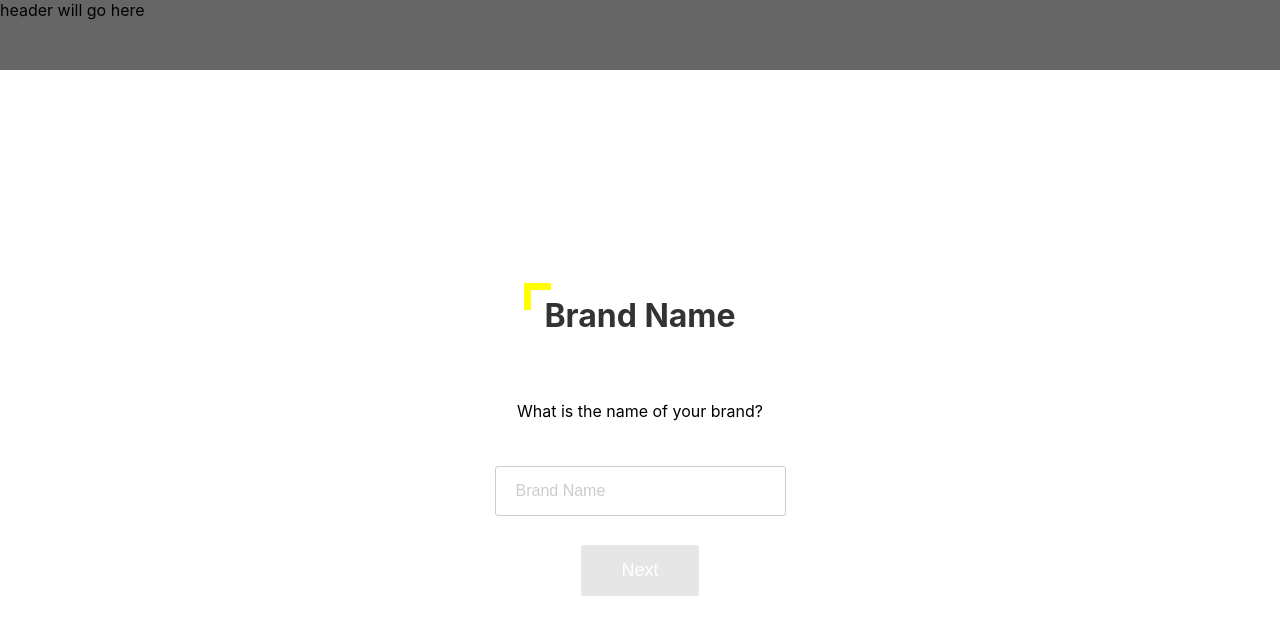
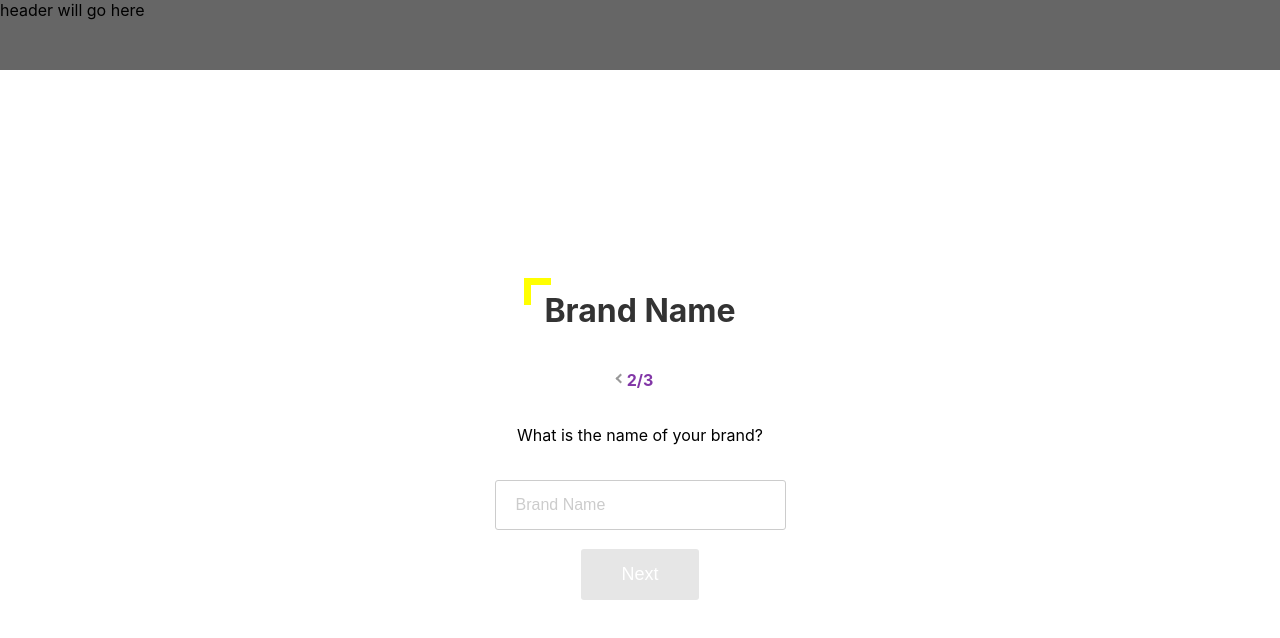
Before and after one commit to ahmetaykutay/stepped-journey, a React app: page / in a window 1280 px wide. Shown: the top 638 px of the page. Built offline with nearby package versions, Linux system fonts and the light colour scheme.

Commit message:
pagination

```diff
--- a/src/App.js
+++ b/src/App.js
@@ -16,7 +16,7 @@ function App({ currentStep }) {
 }
 
 const mapStateToProps = state => ({
-	currentStep: state.journey.currentStep
+	currentStep: state.journey.steps[state.journey.currentStepIndex]
 })
 
 const mapDispatchToProps = dispatch => ({
--- a/src/components/Button/styles.module.scss
+++ b/src/components/Button/styles.module.scss
@@ -4,7 +4,7 @@
 	border-radius: $input-radius;
   padding: 15px 40px;
   font-size: 18px;
-  background-color: $primary-regular;
+  background-color: $color-primary-regular;
   color: black;
   border: none;
 	&:disabled {
--- /dev/null
+++ b/src/components/Pagination/Pagination.js
@@ -0,0 +1,15 @@
+import React from 'react'
+import classes from './styles.module.scss'
+
+export default function Pagination({ page, totalPage }) {
+	return (
+		<div>
+			<span
+				className={[
+					classes.pagination,
+					page > 1 && page !== totalPage ? classes.back : null
+				].join(' ')}
+			>{`${page}/${totalPage}`}</span>
+		</div>
+	)
+}
--- /dev/null
+++ b/src/components/Pagination/styles.module.scss
@@ -0,0 +1,21 @@
+@import '../../scss/vars.scss';
+
+.pagination {
+	color: $color-secondary-regular;
+	font-weight: bold;
+}
+
+.back {
+  position: relative;
+	&::before {
+		content: ' ';
+		position: absolute;
+    left: -10px;
+    top: 5px;
+    width: 5px;
+    height: 5px;
+    border-top: 2px solid #999999;
+    border-left: 2px solid #999999;
+    transform: rotate(-45deg)
+	}
+}
--- a/src/components/steps/BrandName/BrandName.js
+++ b/src/components/steps/BrandName/BrandName.js
@@ -4,11 +4,13 @@ import Title from '../../Title/Title'
 import Text from '../../Text/Text'
 import Input from '../../Input/Input'
 import Button from '../../Button/Button'
+import Pagination from '../../Pagination/Pagination'
 
 export default function BrandName() {
 	return (
 		<StepContainer>
 			<Title>brand name</Title>
+      <Pagination page={2} totalPage={3} />
 			<Text>What is the name of your brand?</Text>
 			<Input
 				placeholder="Brand Name"
--- a/src/scss/vars.scss
+++ b/src/scss/vars.scss
@@ -3,4 +3,5 @@ $input-radius: 3px;
 $passive-color: #e6e6e6;
 $passive-color-dark: #cccccc;
 
-$primary-regular: yellow;
+$color-primary-regular: yellow;
+$color-secondary-regular: rgb(130, 55, 167);
--- a/src/store/reducers/journey.js
+++ b/src/store/reducers/journey.js
@@ -2,7 +2,7 @@ import { NEXT_STEP } from '../actions/actionTypes'
 
 const initialState = {
 	steps: ['brand-name', 'describe', 'objectives'],
-	currentStep: 'brand-name'
+	currentStepIndex: 0,
 }
 
 export default function(state = initialState, action) {
```
